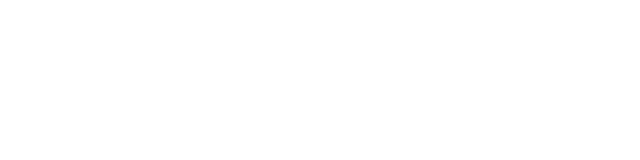
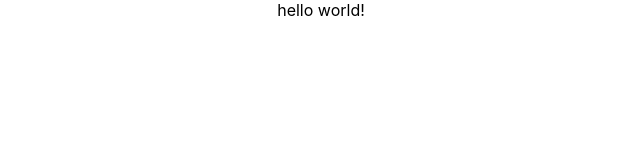
Before and after one commit to sithum-sathsara145/capstone-project, a React (Create React App) app in the folder capstone/: page / in a window 1280 px wide. Shown: the top 160 px of the page, without its empty margins (319-959 px from the left). Built offline with nearby package versions, Linux system fonts and the light colour scheme.

Commit message:
project template setup

```diff
--- a/capstone/src/App.js
+++ b/capstone/src/App.js
@@ -3,9 +3,7 @@
 function App() {
   return (
     <div className="App">
-
-
-
+     hello world!
     </div>
   );
 }
```
